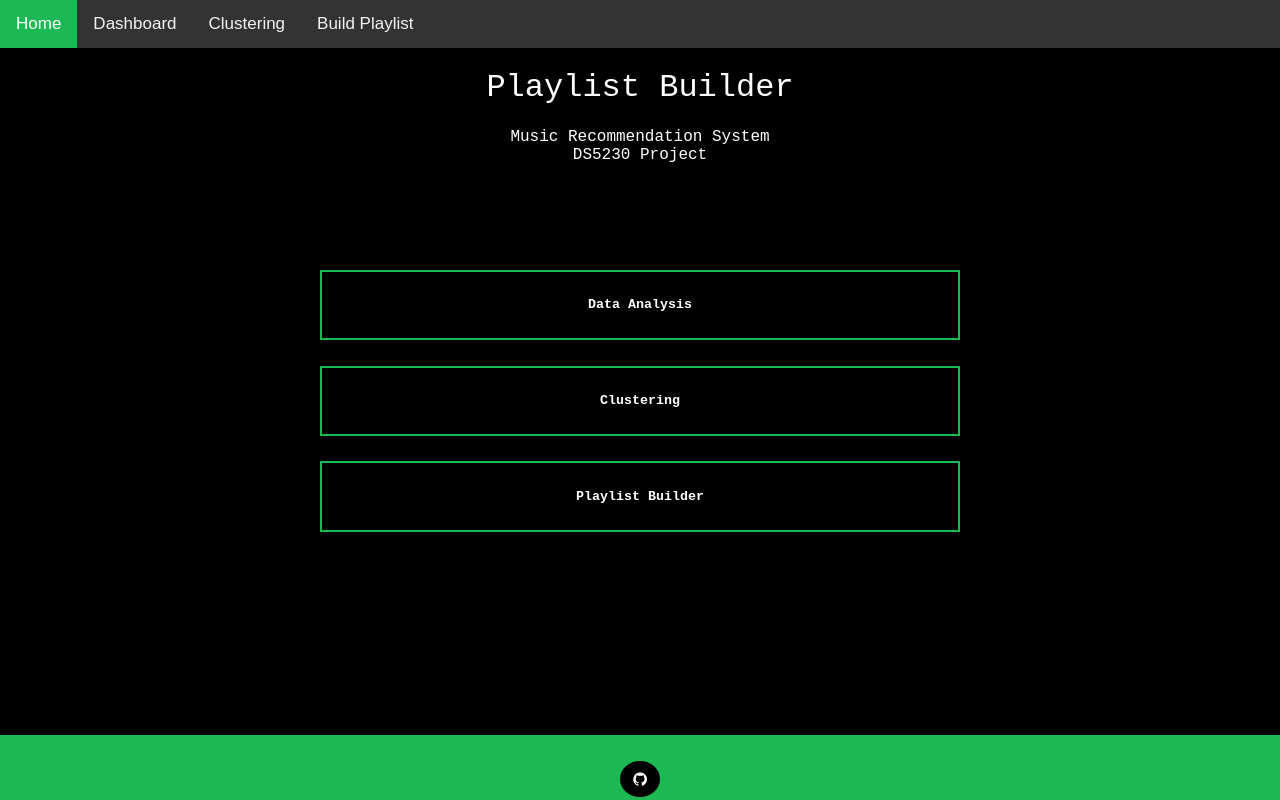
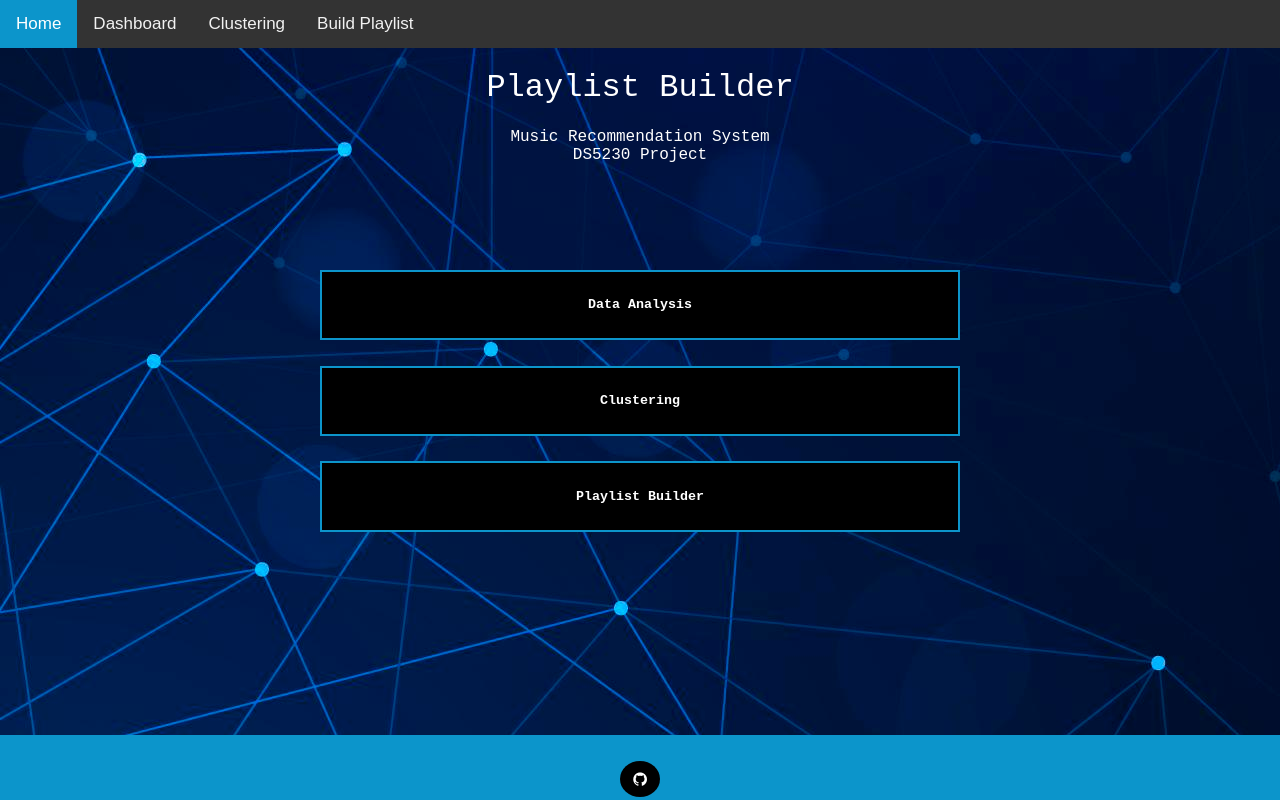
Before and after one commit to sumukh-vasisht/usml5230-project, a Flask app: page / in a window 1280 px wide. Run offline with Flask 2, Linux system fonts and the light colour scheme; parts of the project's set-up code (start-up, migrations or seed data) failed here and were passed over.

Commit message:
Update index.css
made changes in the color and added a background image

```diff
--- a/static/index.css
+++ b/static/index.css
@@ -2,6 +2,17 @@ body {
     margin: 0;
     font-family: Arial, Helvetica, sans-serif;
     background-color: black;
+
+
+}
+
+.class_main{
+    margin: 0;
+    font-family: Arial, Helvetica, sans-serif;
+    background-color: black;
+    background-image: url("../static/5040007.jpg");opacity:0.5;
+    opacity: 1
+
 }
 
 .topnav {
@@ -25,7 +36,7 @@ body {
 }
 
 .topnav a.active {
-    background-color: #1DB954;
+    background-color: #0c95cb;
     color: white;
 }
 
@@ -60,7 +71,7 @@ p {
 .button1 {
     background-color: black;
     color: white;
-    border: 2px solid #1DB954;
+    border: 2px solid #0c95cb;
     width: 50%;
     margin-left: 25%;
     font-family: 'Courier New', Courier, monospace;
@@ -69,7 +80,7 @@ p {
 }
 
 .button1:hover {
-    background-color: #1DB954;
+    background-color: #0c95cb;
     color: black;
 }
 
@@ -77,7 +88,7 @@ p {
     background-color: black;
     color: white;
     width: 50%;
-    border: 2px solid #1DB954;
+    border: 2px solid #0c95cb;
     margin-top: 2%;
     width: 50%;
     margin-left: 25%;
@@ -87,7 +98,7 @@ p {
 }
 
 .button2:hover {
-    background-color: #1DB954;
+    background-color: #0c95cb;
     color: black;
 }
 
@@ -95,7 +106,7 @@ p {
     background-color: black;
     color: white;
     width: 50%;
-    border: 2px solid #1DB954;
+    border: 2px solid #0c95cb;
     margin-top: 2%;
     width: 50%;
     margin-left: 25%;
@@ -106,7 +117,7 @@ p {
 }
 
 .button3:hover {
-    background-color: #1DB954;
+    background-color: #0c95cb;
     color: black;
 }
 
@@ -122,7 +133,7 @@ input[type=text] {
     padding: 12px 20px;
     margin-left: 10%;
     box-sizing: border-box;
-    border: 2px solid #1DB954;
+    border: 2px solid #0c95cb;
     border-radius: 4px;
     font-family: 'Courier New', Courier, monospace;
     background-color: black;
@@ -135,10 +146,10 @@ input[type=submit] {
     margin-left: 10%;
     margin-top: 2%;
     box-sizing: border-box;
-    border: 2px solid #1DB954;
+    border: 2px solid #0c95cb;
     border-radius: 4px;
     font-family: 'Courier New', Courier, monospace;
-    background-color: #1DB954;
+    background-color: #0c95cb;
     color: white;
     font-weight: bolder;
     font-size: large;
@@ -155,7 +166,7 @@ input[type=submit] {
     bottom: 0;
     width: 100%;
     padding-top: 2%;
-    background-color: #1DB954;
+    background-color: #0c95cb;
     color: white;
     text-align: center;
 }
@@ -363,7 +374,7 @@ input[type=submit] {
         padding: 5% 5%;
     }
     .button1:hover {
-        background-color: #1DB954;
+        background-color: #0c95cb;
         color: black;
     }
     .button2 {
```
